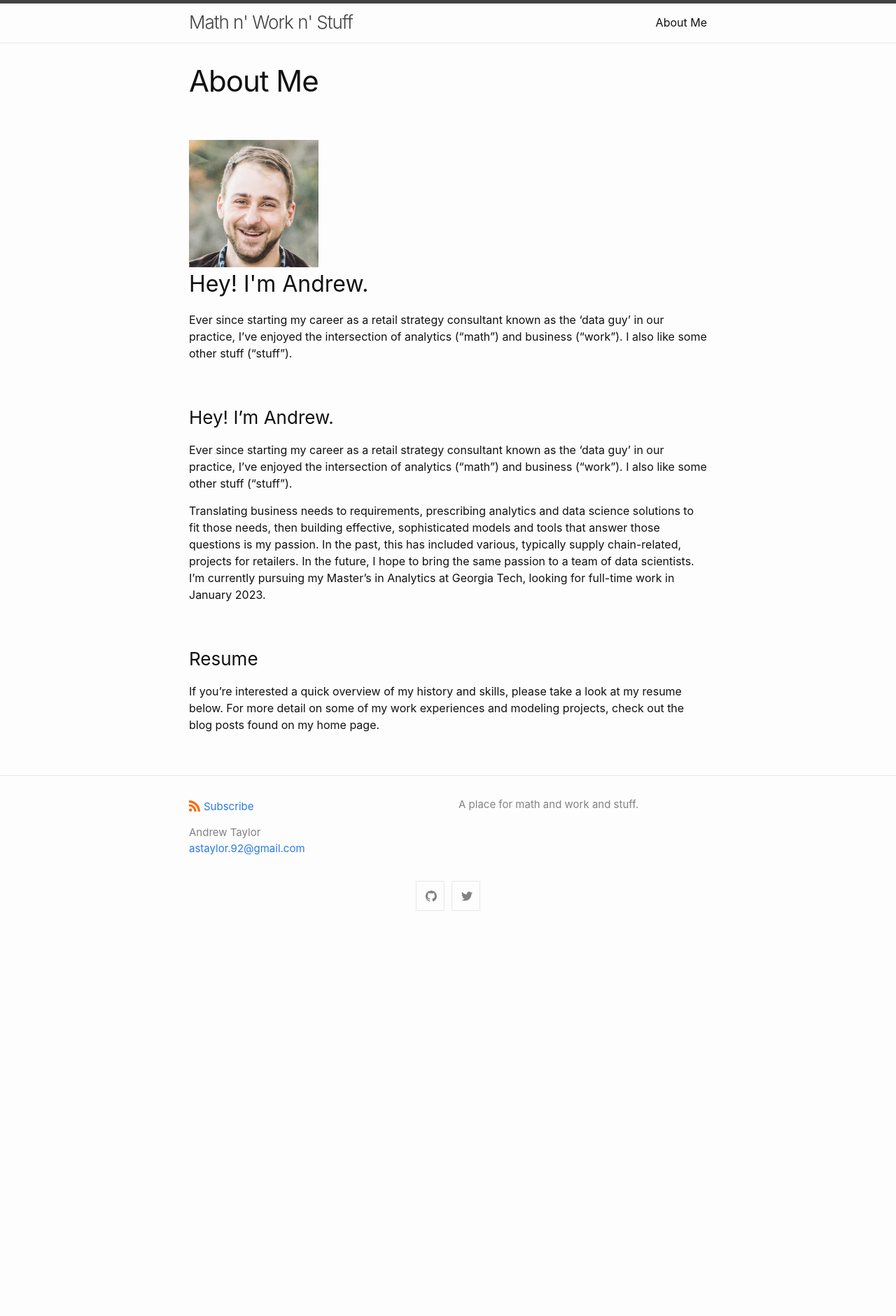
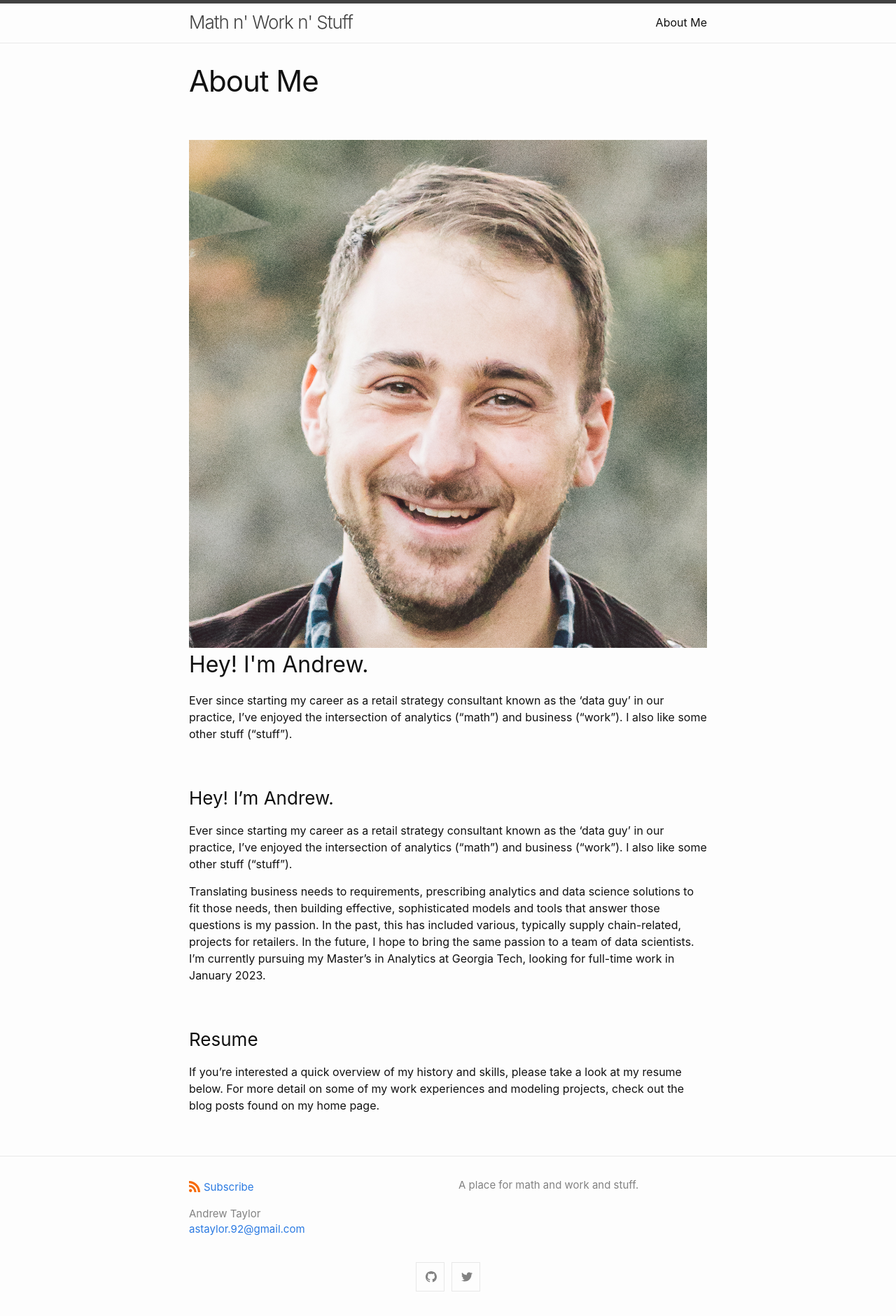
Before and after one commit to astaylor92/astaylor92.github.io, a Jekyll site: the page built from docs/about.md, in a window 1280 px wide. Shown: the whole page at 70% size. Built offline with Jekyll 4.4.1, drawn with Linux system fonts in a browser that asks for light colours; before the commit the page ends 1337 px from its top, so only the background shows below that.

Commit message:
Update headshot_module.html

```diff
--- a/docs/_includes/headshot_module.html
+++ b/docs/_includes/headshot_module.html
@@ -1,6 +1,6 @@
 <div style="clear: both;">
   <div style="float: left"; margin-right 1em>
-    <img src="{{ include.image_path }}" alt="" height="25%" width="25%">
+    <img src="{{ include.image_path }}" alt="">
   </div>
   <div>
     <h2>{{ include.title }}</h2>
```
